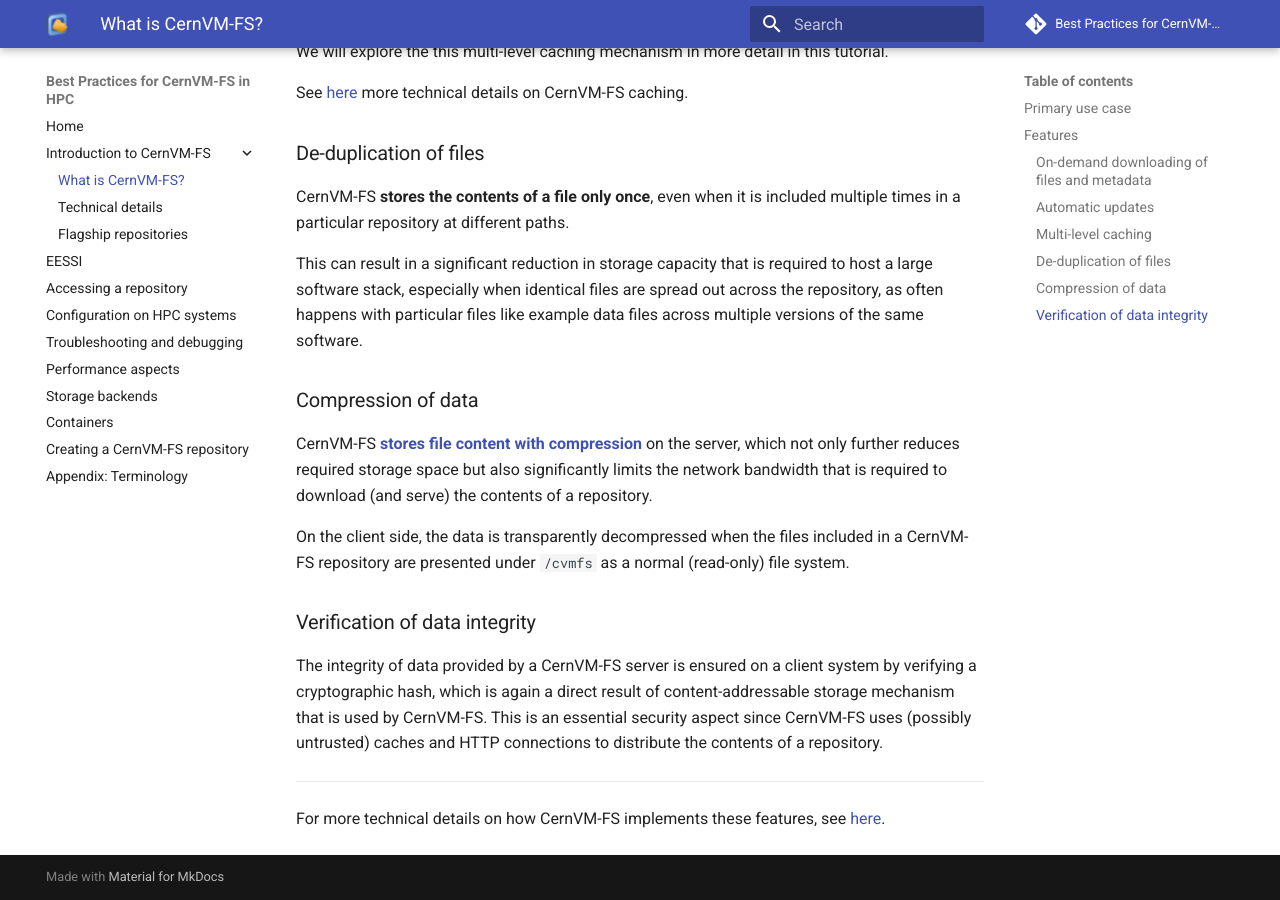
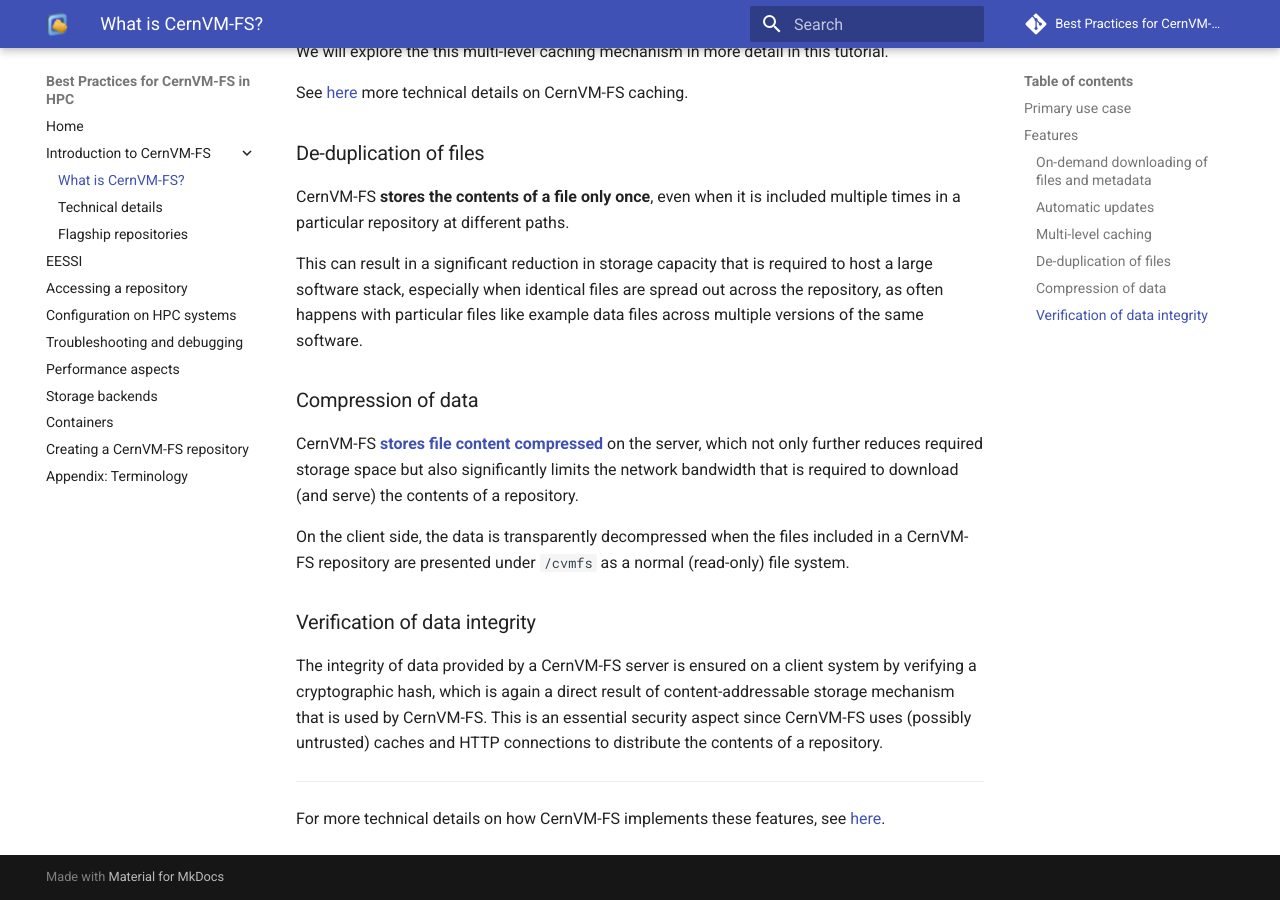
Before and after one commit to multixscale/cvmfs-tutorial-hpc-best-practices, an MkDocs documentation site: the page built from docs/cvmfs/what-is-cvmfs.md, in a window 1280 px wide and 900 px high, scrolled down 1859 px. Built offline with MkDocs 1.6.1 and Material for MkDocs 9.7.7, drawn with Linux system fonts in a browser that asks for light colours; comment, search, counter and statistics services are not loaded.

Commit message:
with compression -> compressed
Co-authored-by: Jakob Blomer <jblomer@cern.ch>

```diff
--- a/docs/cvmfs/what-is-cvmfs.md
+++ b/docs/cvmfs/what-is-cvmfs.md
@@ -91,7 +91,7 @@
 
 ### Compression of data { #features-compression }
 
-CernVM-FS [**stores file content with compression**](https://cvmfs.readthedocs.io/en/stable/cpt-repo.html#compression-and-hash-algorithms)
+CernVM-FS [**stores file content compressed**](https://cvmfs.readthedocs.io/en/stable/cpt-repo.html#compression-and-hash-algorithms)
 on the server, which not only further reduces required storage space but also significantly limits the
 network bandwidth that is required to download (and serve) the contents of a repository.
 
```
